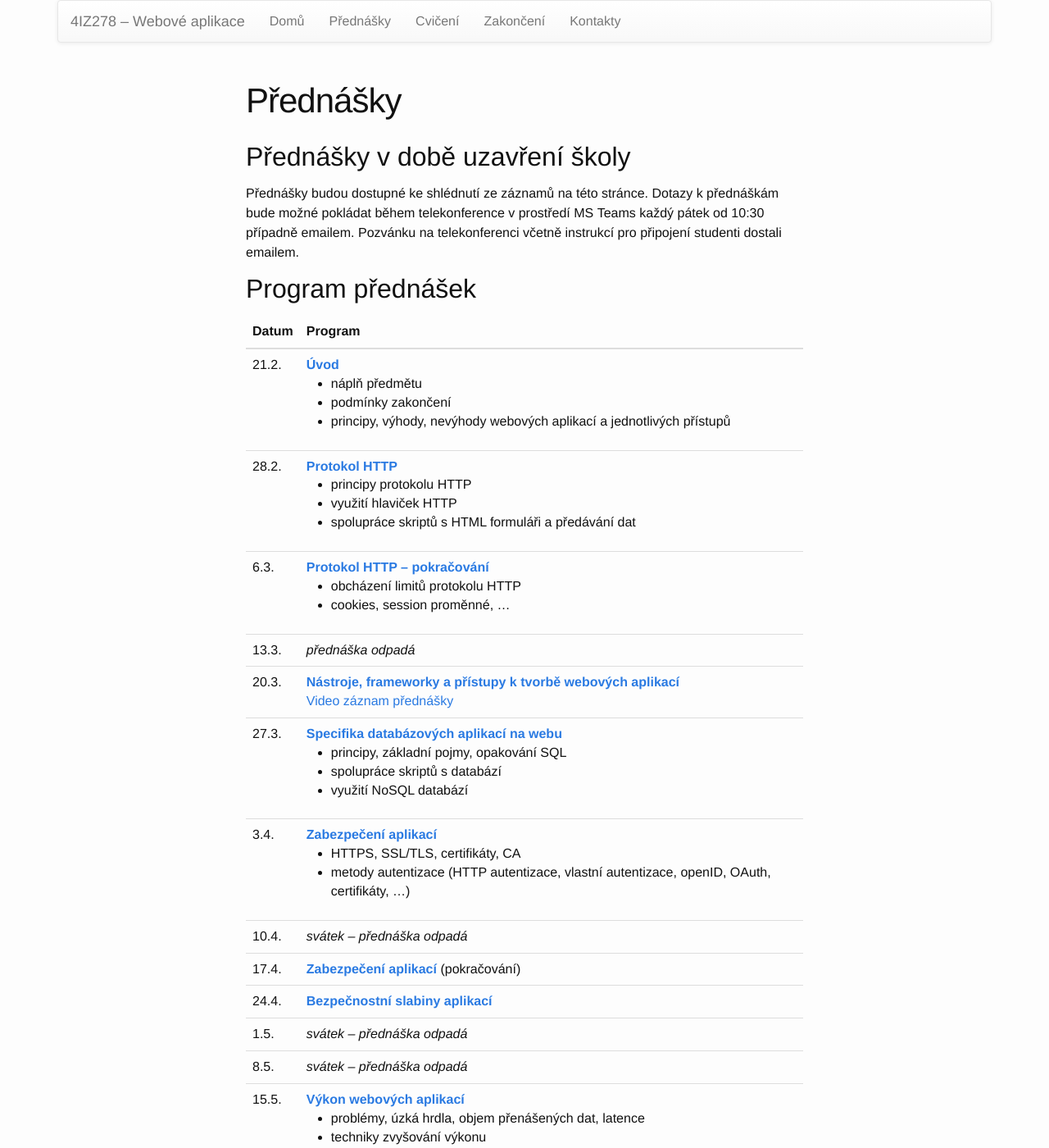
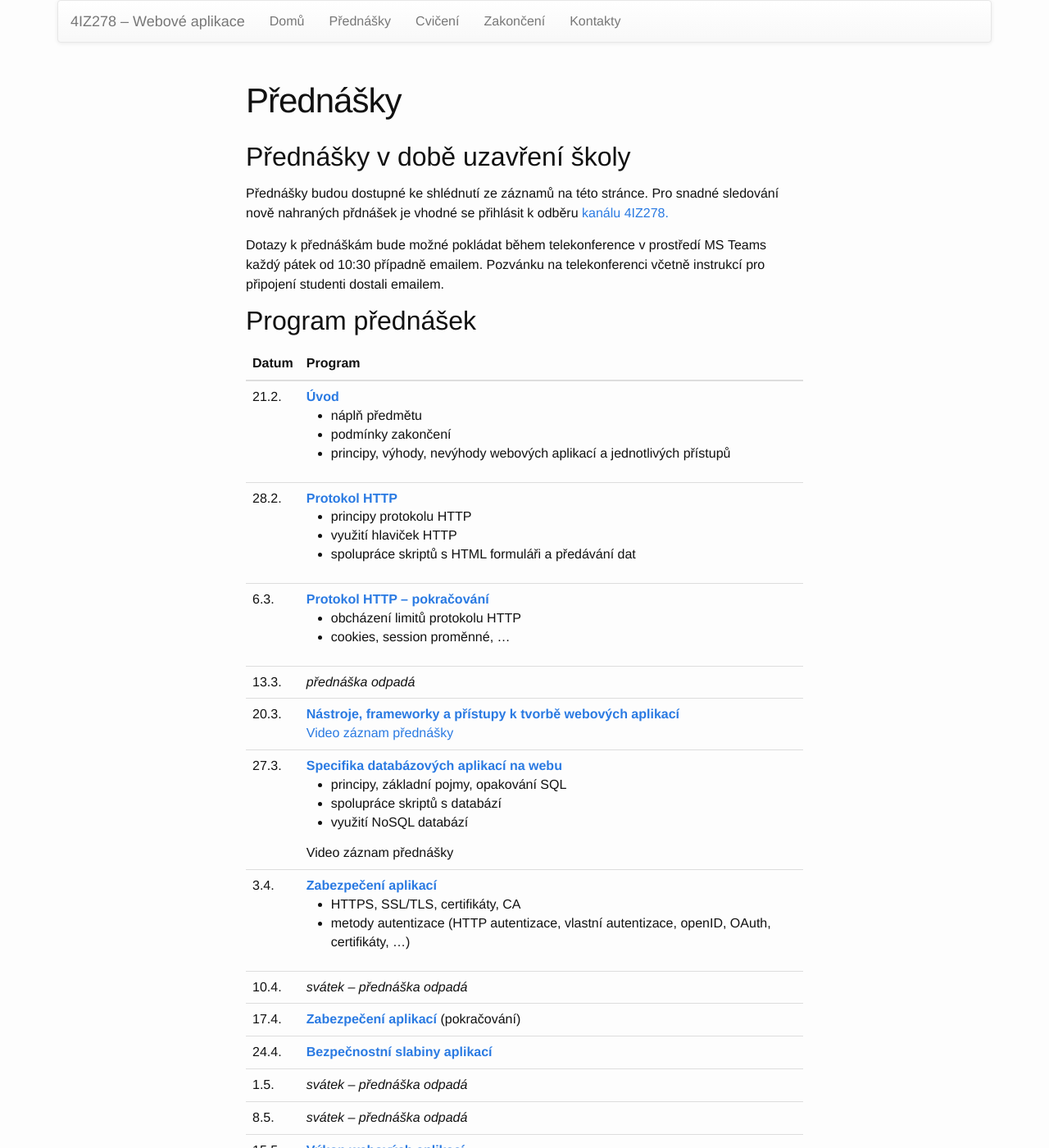
Before and after one commit to 4iz278/4iz278.github.io, a Jekyll site: the page built from prednasky/index.html, in a window 1280 px wide and 1400 px high. Shown: the whole window at 82% size. Built offline with Jekyll 4.4.1, drawn with Linux system fonts in a browser that asks for light colours; nearby versions of some CDN libraries.

Commit message:
Added another lecture and link to YT channel

```diff
--- a/prednasky/index.html
+++ b/prednasky/index.html
@@ -10,7 +10,11 @@ title: Přednášky
 <h2>Přednášky v době uzavření školy</h2>
 
 <p>Přednášky budou dostupné ke shlédnutí ze záznamů na této
-stránce. Dotazy k přednáškám bude možné pokládat během telekonference
+stránce. Pro snadné sledování nově nahraných přdnášek je vhodné
+se přihlásit k odběru
+<a href="https://www.youtube.com/channel/UCE2kzOLchHWOJ0I2OKBZGsQ">kanálu 4IZ278.</a></p>
+
+<p>Dotazy k přednáškám bude možné pokládat během telekonference
 v prostředí MS Teams každý pátek od 10:30 případně emailem. Pozvánku
 na telekonferenci včetně instrukcí pro připojení studenti dostali
 emailem.</p>
@@ -64,7 +68,7 @@ emailem.</p>
       <td><strong><a href="http://www.kosek.cz/vyuka/4iz278/prednasky/prostredi/">Nástroje, frameworky a přístupy k tvorbě webových aplikací</strong>
         <details>
           <summary>Video záznam přednášky</summary>
-          <iframe width="560" height="315" src="https://www.youtube.com/embed/FMbQltUHAMM?start=570" frameborder="0" allow="accelerometer; autoplay; encrypted-media; gyroscope; picture-in-picture" allowfullscreen></iframe>
+          <iframe width="560" height="315" src="https://www.youtube.com/embed/a9ZY8vAH2Dc" frameborder="0" allow="accelerometer; autoplay; encrypted-media; gyroscope; picture-in-picture" allowfullscreen></iframe>
         </details>
       </td>
     </tr>
@@ -76,6 +80,10 @@ emailem.</p>
           <li>spolupráce skriptů s databází </li>
           <li>využití NoSQL databází</li>
         </ul>
+        <details>
+          <summary>Video záznam přednášky</summary>
+          <iframe width="560" height="315" src="https://www.youtube.com/embed/OK_oeLoEzZA" frameborder="0" allow="accelerometer; autoplay; encrypted-media; gyroscope; picture-in-picture" allowfullscreen></iframe>
+        </details>
       </td>
     </tr>
     <tr>
```
